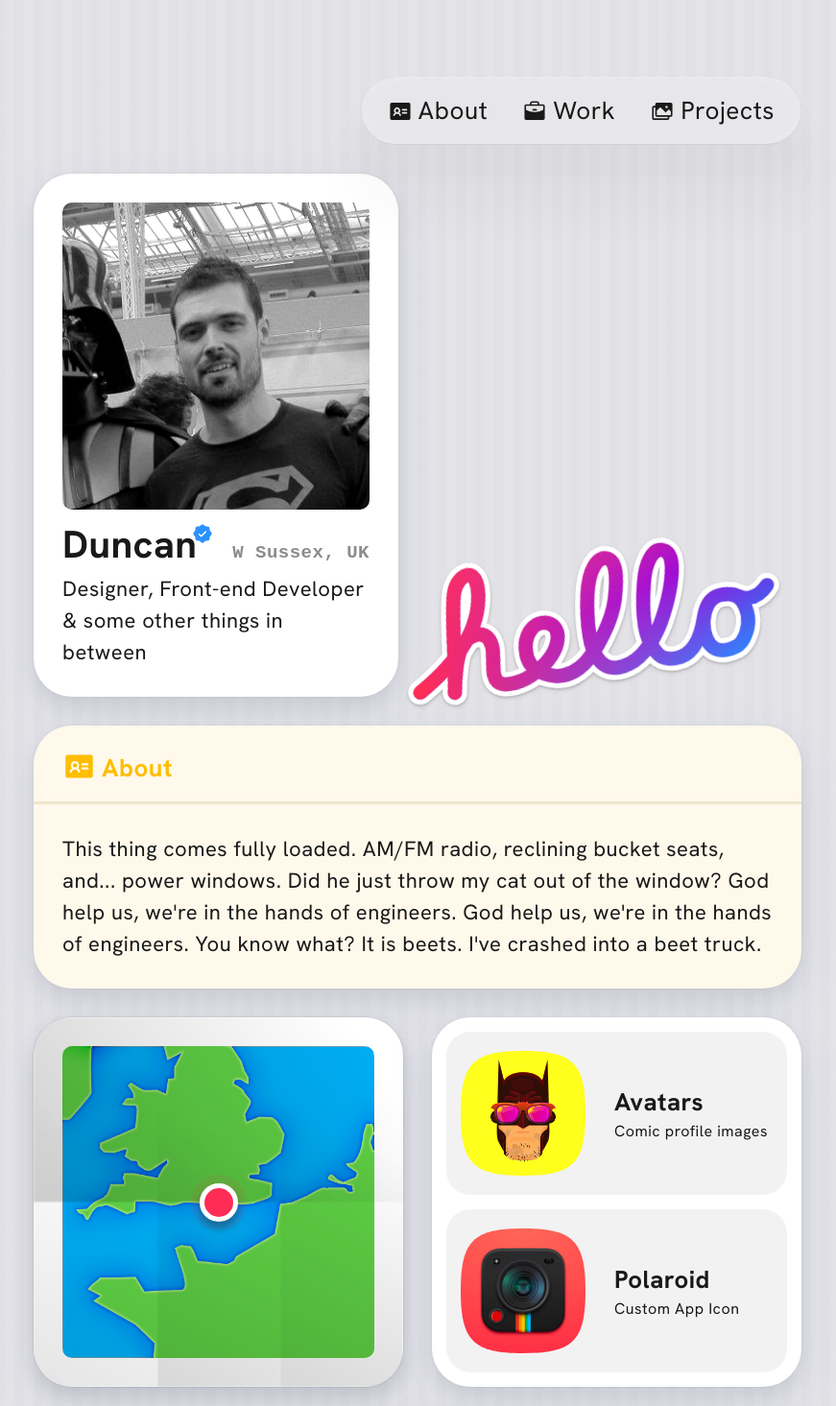
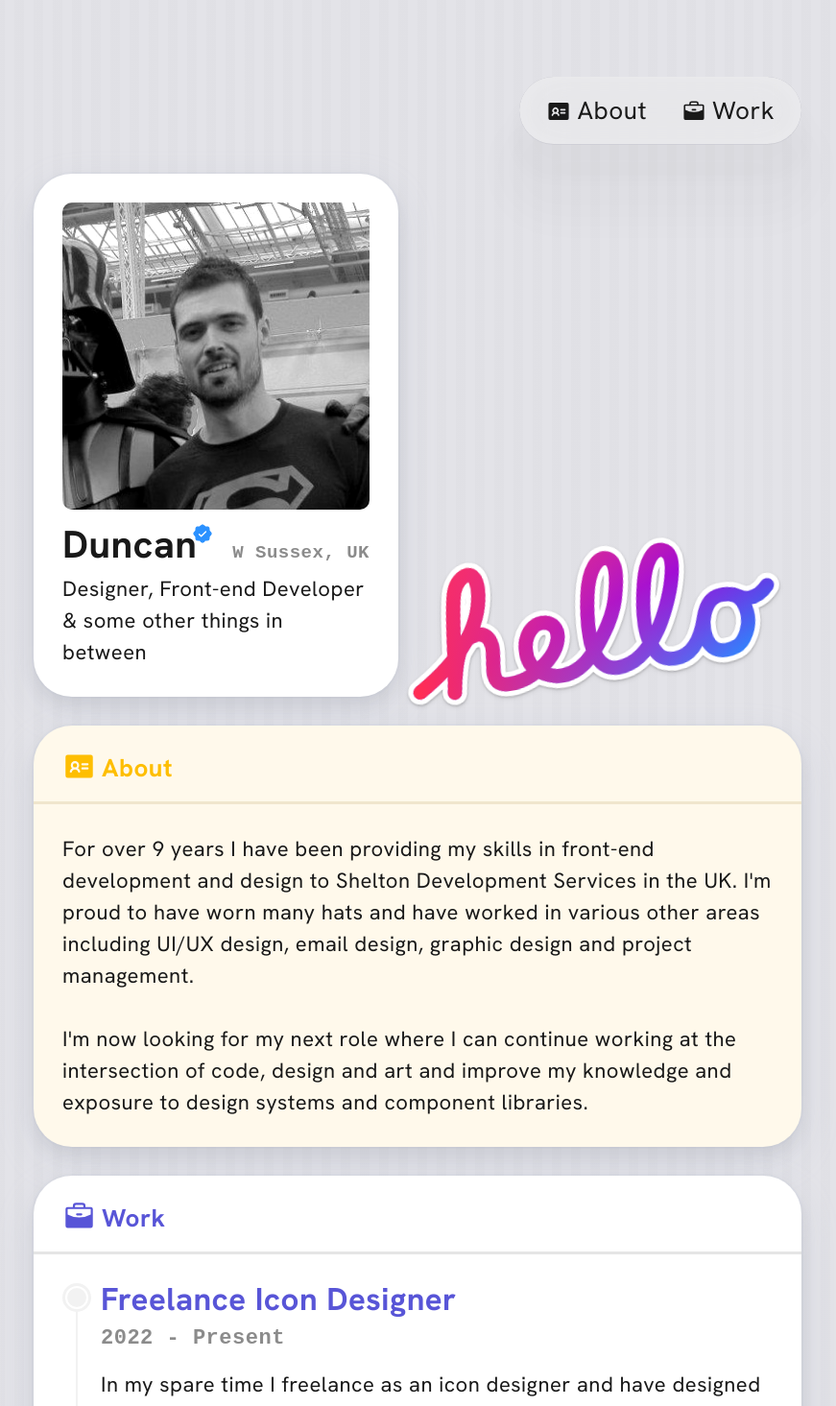
Before and after one commit to Zem0/duncan-design, a Next.js app: page / in a window 1280 px wide. Shown: the top 1465 px of the page at 96% size, without its empty margins (205-1076 px from the left). Built offline with nearby package versions, Linux system fonts and the light colour scheme; a web font is replaced by a local one.

Commit message:
removed some unfinished elements and added some new text to the 'About Me' section for an interview.

```diff
--- a/components/Footer/index.jsx
+++ b/components/Footer/index.jsx
@@ -12,13 +12,13 @@ export default function Footer() {
                 <Music/>
                 <div className={`${footerStyles['footer__copyright']} ${utilStyles.flex} ${utilStyles['flex-row']} ${utilStyles['gap-15']}`}>
                     <span>© 2023 Duncan Horne</span>
-                    <span className={`${footerStyles['footer__spot']}`}>•</span>
-                    <Colophon/>
+                    {/* <span className={`${footerStyles['footer__spot']}`}>•</span>
+                    <Colophon/> */}
                 </div>
             </div>
-            <div>
+            {/* <div>
                 <ThemeControl/>
-            </div>
+            </div> */}
         </footer>
     );
 }
--- a/components/Music/index.module.sass
+++ b/components/Music/index.module.sass
@@ -3,6 +3,7 @@
 .music-info-holder
     line-height: 2.3rem
     font-size: 1.6rem
+    margin-bottom: 1.6rem
     padding: 1.5rem 3rem 1.5rem 2rem
     border-radius: 10rem
     background-color: var(--foreground-color)
--- a/components/Navigation/index.jsx
+++ b/components/Navigation/index.jsx
@@ -56,12 +56,12 @@ export default function Navigation() {
                         Work
                     </Link>
                 </li>
-                <li>
+                {/* <li>
                     <Link className={`${navStyles.option} ${getActiveRoute(router) == '/projects' ? navStyles.active : ''} ${utilStyles.flex} ${utilStyles['flex-align-center']} ${utilStyles['rounded-m']} ${utilStyles['gap-6']}`} href="#projects">
                         <Images weight='fill'/>
                         Projects
                     </Link>
-                </li>
+                </li> */}
             </ul>
             {/* <h3 className={`${navStyles.subtitle}`}>FIND ME HERE</h3>
             <ul>
--- a/pages/index.jsx
+++ b/pages/index.jsx
@@ -28,9 +28,14 @@ export default function Home() {
                 <HelloText className={`${homeStyles['hello_sticker']}`} />
             </section>
             <Section id='about' heading='About' icon={IdentificationCard} notes >
-                <p>This thing comes fully loaded. AM/FM radio, reclining bucket seats, and... power windows. Did he just throw my cat out of the window? God help us, we&apos;re in the hands of engineers. God help us, we&apos;re in the hands of engineers. You know what? It is beets. I&apos;ve crashed into a beet truck.</p>
+                <p>
+                    For over 9 years I have been providing my skills in front-end development and design to Shelton Development Services in the UK. I&apos;m proud to have worn many hats and have worked in various other areas including UI/UX design, email design, graphic design and project management.
+                    <br></br>
+                    <br></br>
+                    I&apos;m now looking for my next role where I can continue working at the intersection of code, design and art and improve my knowledge and exposure to design systems and component libraries.
+                </p>
             </Section>
-            <RowWrapper>
+            {/* <RowWrapper>
                 <SquareCard className={`${homeStyles['map-card']}`}>
                     <Image
                         src={Map}
@@ -47,7 +52,7 @@ export default function Home() {
                     <div className={`${homeStyles['map-card__dot']}`}></div>
                 </SquareCard>
                 <FilesCard />
-            </RowWrapper>
+            </RowWrapper> */}
             <Section id='work' heading='Work' icon={Briefcase}>
                 <TimelineList />
             </Section>
```
